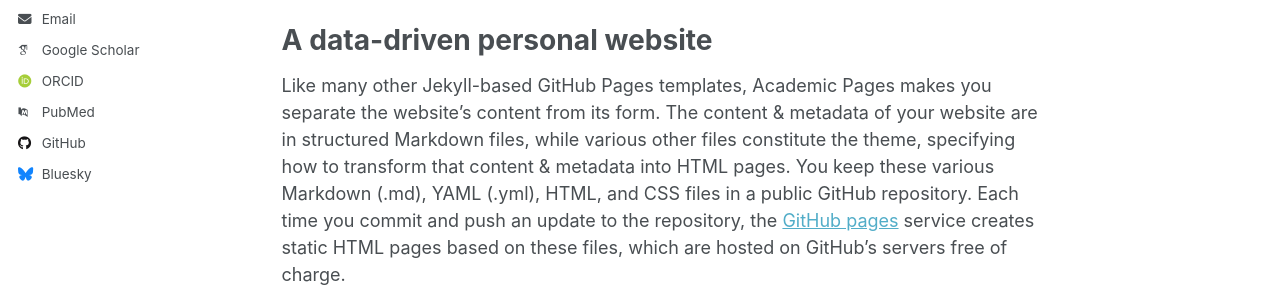
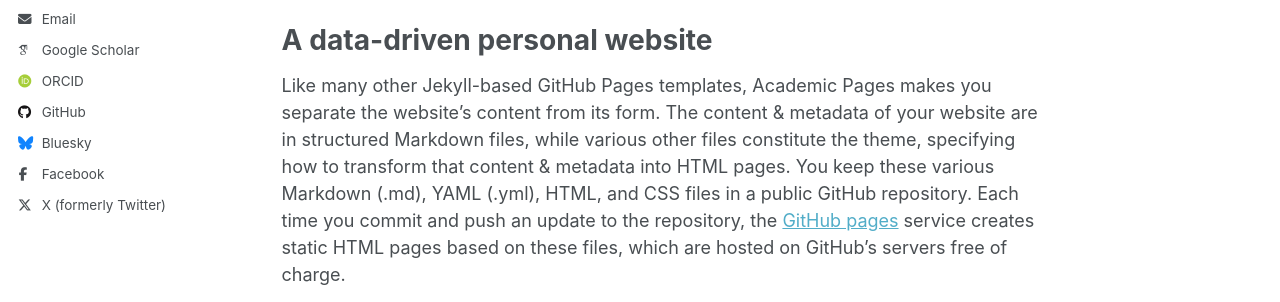
Before and after one commit to Nabeel70/mnabeel.github.io, a Jekyll site: the page built from _pages/about.md, in a window 1280 px wide. Shown: the part 462-764 px from the top of the page. Built offline with Jekyll 4.4.1, drawn with Linux system fonts in a browser that asks for light colours; some web fonts are replaced; a script that is not in the unit is left out; part of the change alters nothing that is shown.

Commit message:
Added links

```diff
--- a/_config.yml
+++ b/_config.yml
@@ -35,12 +35,10 @@ author:
   # Academic websites
   academia         : # URL
   arxiv            : # URL - Update with the correct link to your profile
-  googlescholar    : "https://scholar.google.com/citations?hl=en&user=hPwlKeoAAAAJ&view_op=list_works"
+  googlescholar    : "https://scholar.google.com/citations?hl=en&user=hPwlKeoAAAAJ"
   inspire-hep      : # URL
   impactstory      : # URL
-  orcid            : "http://orcid.org/yourorcidurl"
-  semantic         : # URL
-  pubmed           : "https://www.ncbi.nlm.nih.gov/pubmed/?term=john+snow"
+  orcid            : "https://orcid.org/0009-0000-2487-6339"
   researchgate     : # URL
   scopus           : # URL
 
@@ -48,14 +46,14 @@ author:
   bitbucket        : # Username - Update with your username on the site
   codepen          : # Username
   dribbble         : # Username
-  github           : "academicpages"
+  github           : "Nabeel70"
   kaggle           : # Username
   stackoverflow    : # User number or user number and name (i.e., use "1" or "1/jeff-atwood")
 
   # Social media
   artstation       : # Username
   bluesky          : "bsky.app" # Replace this with you Bluesky username
-  facebook         : # Username
+  facebook         : "people/Muhammad-Nabeel-Amin/61551334317952/"
   flickr           : # Username
   foursquare       : # Username
   goodreads        : # Username
@@ -71,7 +69,7 @@ author:
   steam            : # Username
   telegram         : # URL
   tumblr           : # Username
-  twitter          : # Username for X / Twitter
+  twitter          : "NabeelAmin70rb"
   vine             : # Username
   weibo            : # Username
   wikipedia        : # Username
```
